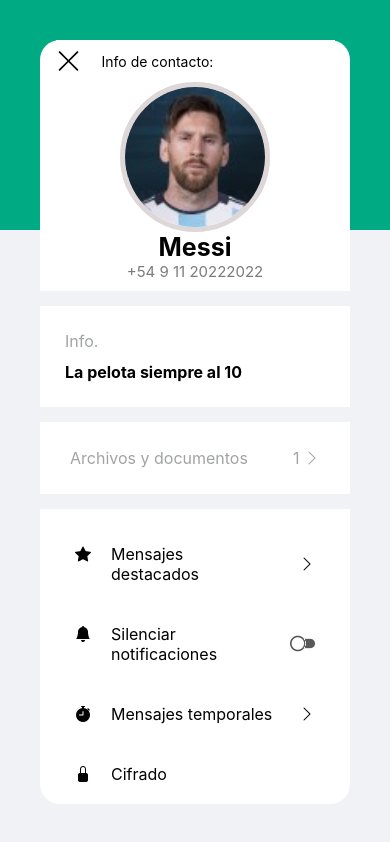
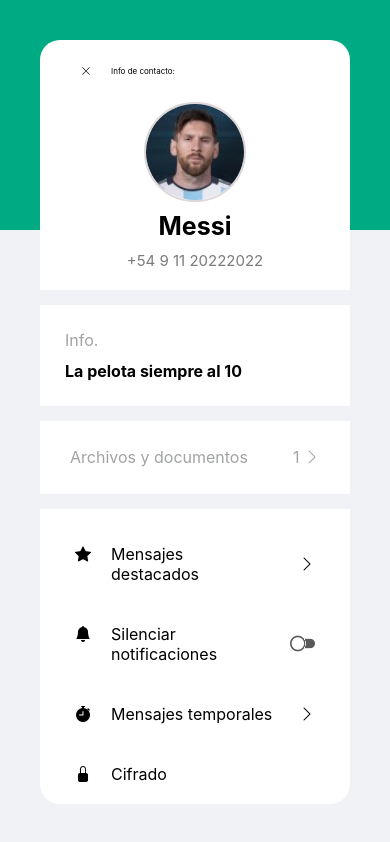
Before and after one commit to JoaquinpaIppolito/Mensajeitor_Desplegado, a React (Vite) app: page /info/0 in a window 390 px wide. Built offline with nearby package versions, Linux system fonts and the light colour scheme.

Commit message:
arreglos

```diff
--- a/src/Screens/InfoScreen/InfoScreen.css
+++ b/src/Screens/InfoScreen/InfoScreen.css
@@ -193,8 +193,9 @@
         height: 400px;
     }
     .fotogrande{
-        width: 150px;
-        height: 150px;
+        height: 100px;
+        border-radius:100px;
+        border:2px solid #ded7d7;
     }
     .nombreperfil{
         font-size: 25px;
@@ -203,9 +204,13 @@
         font-size: 15px;
     }
     .headerinfo{
-        width: 90%;
-        font-size: 14px;
-        padding-left: 0px;
+        width: 80%;
+    }
+    .infoinfo{
+        font-size: 8px;
+    }
+    .close{
+        font-size: 10px;
     }
 
 }
@@ -250,7 +255,7 @@
 }
 
 
-@media screen and (max-height: 375px) {
+@media screen and (max-height: 680px) {
     .infocontenedor{
         gap: 5px;
         padding-top: 25px;
```
